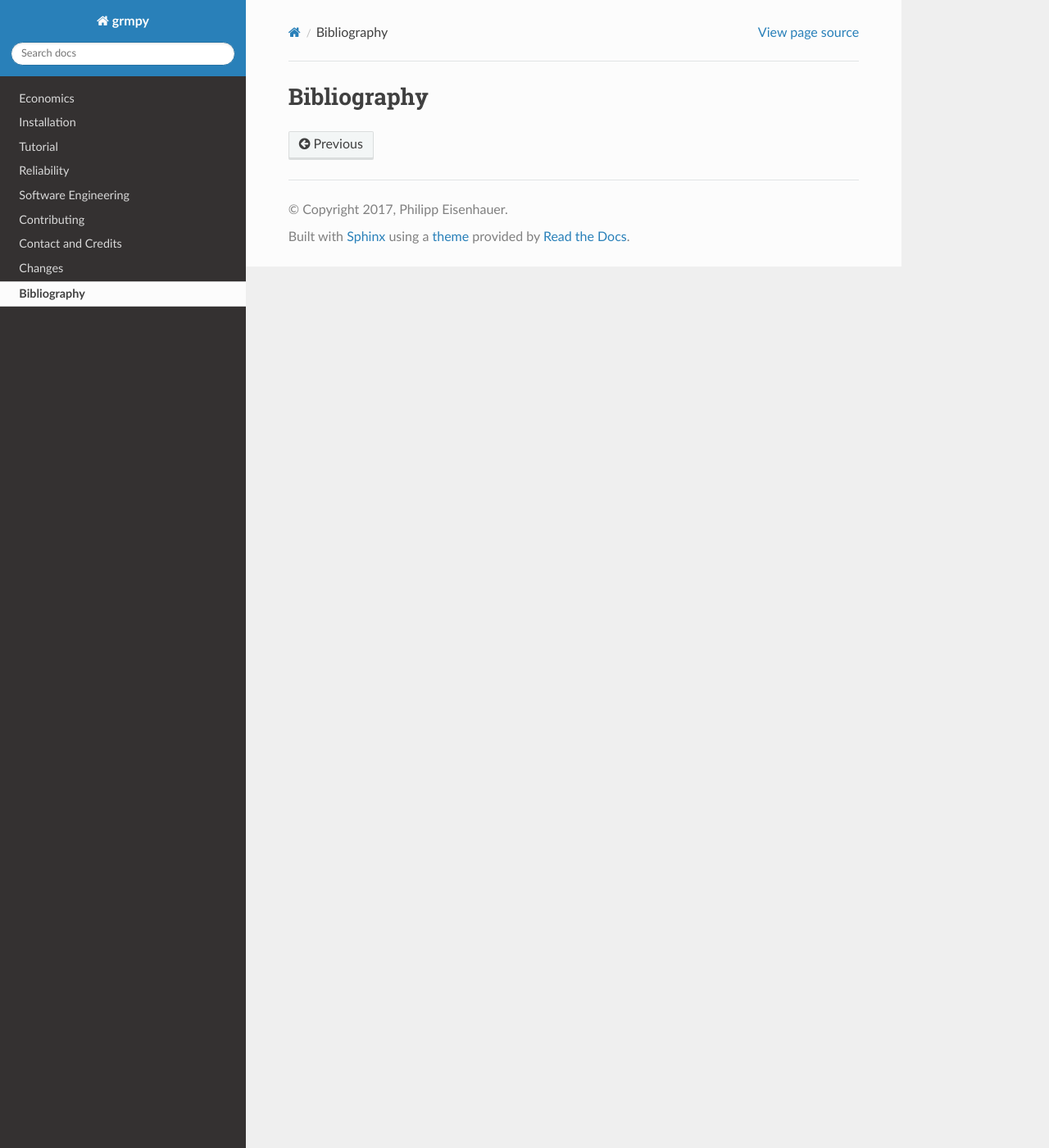
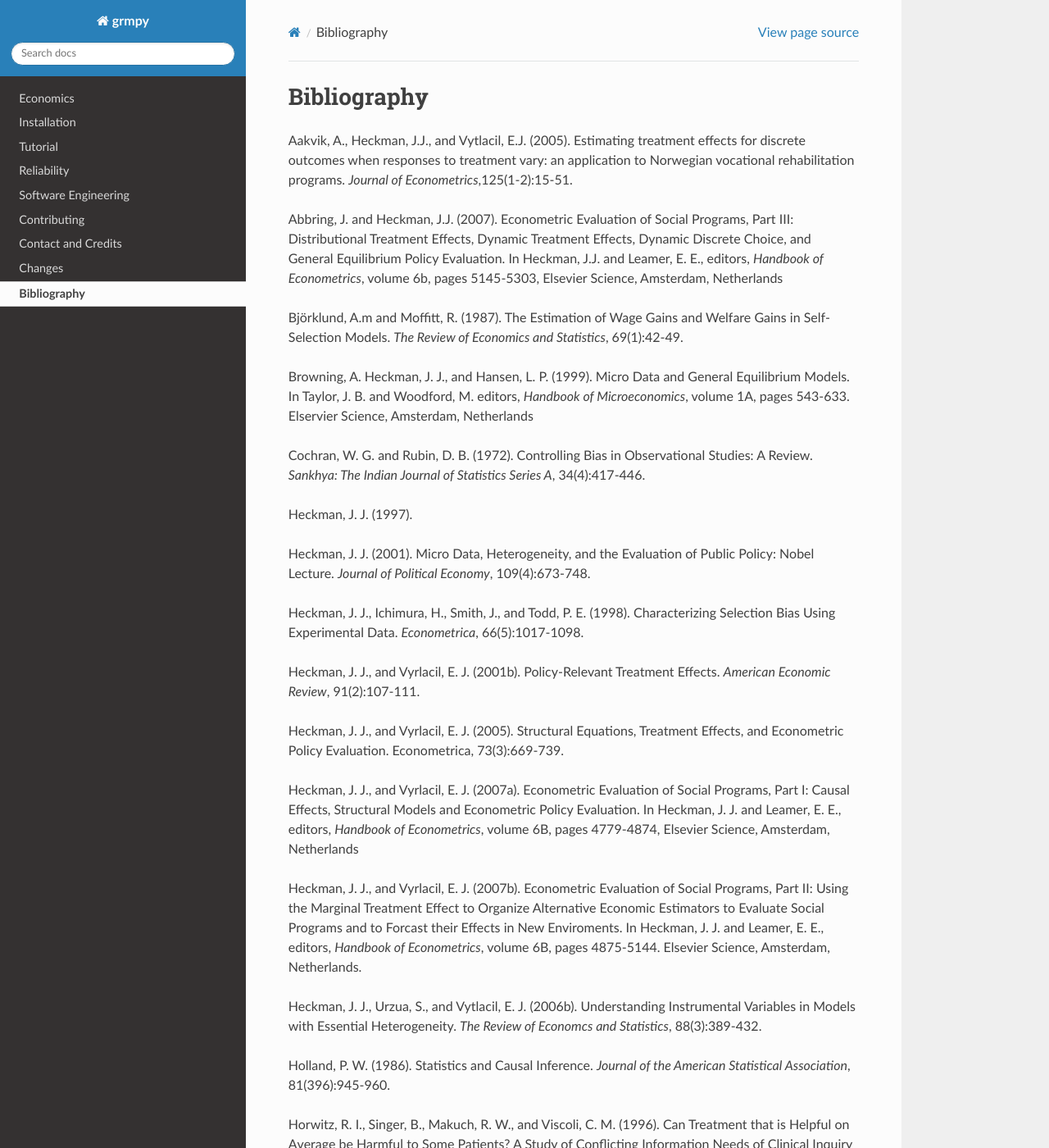
Before and after one commit to OpenSourceEconomics/grmpy, a Sphinx documentation site: the page built from docs/bibliography.rst, in a window 1280 px wide and 1400 px high. Shown: the whole window at 82% size. Built offline with Sphinx 7.4.7 and the Read the Docs theme 2.0.0, drawn with Linux system fonts in a browser that asks for light colours; some of the changed text lies outside the part shown.

Commit message:
Added references to bibliography.rst

```diff
--- a/docs/bibliography.rst
+++ b/docs/bibliography.rst
@@ -1,2 +1,44 @@
 Bibliography
 ============
+
+Aakvik, A., Heckman, J.J., and Vytlacil, E.J. (2005). Estimating treatment effects for discrete outcomes when responses to treatment vary: an application to Norwegian vocational rehabilitation programs. *Journal of Econometrics*,125(1-2):15-51.
+
+Abbring, J. and Heckman, J.J. (2007). Econometric Evaluation of Social Programs, Part III: Distributional Treatment Effects, Dynamic Treatment Effects, Dynamic Discrete Choice, and General Equilibrium Policy Evaluation. In Heckman, J.J. and Leamer, E. E., editors, *Handbook of Econometrics*, volume 6b, pages 5145-5303, Elsevier Science, Amsterdam, Netherlands
+
+Björklund, A.m and Moffitt, R. (1987). The Estimation of Wage Gains and Welfare Gains in Self-Selection Models. *The Review of Economics and Statistics*, 69(1):42-49.
+
+Browning, A. Heckman, J. J., and Hansen, L. P. (1999). Micro Data and General Equilibrium Models. In Taylor, J. B. and Woodford, M. editors, *Handbook of Microeconomics*, volume 1A, pages 543-633. Elservier Science, Amsterdam, Netherlands
+
+Cochran, W. G. and Rubin, D. B. (1972). Controlling Bias in Observational Studies: A Review. *Sankhya: The Indian Journal of Statistics Series A*, 34(4):417-446.
+
+Heckman, J. J. (1997).
+
+Heckman, J. J. (2001). Micro Data, Heterogeneity, and the Evaluation of Public Policy: Nobel Lecture. *Journal of Political Economy*, 109(4):673-748.
+
+Heckman, J. J., Ichimura, H., Smith, J., and Todd, P. E. (1998). Characterizing Selection Bias Using Experimental Data. *Econometrica*, 66(5):1017-1098.
+
+Heckman, J. J., and Vyrlacil, E. J. (2001b). Policy-Relevant Treatment Effects. *American Economic Review*, 91(2):107-111.
+
+Heckman, J. J., and Vyrlacil, E. J. (2005). Structural Equations, Treatment Effects, and Econometric Policy Evaluation. Econometrica, 73(3):669-739.
+
+Heckman, J. J., and Vyrlacil, E. J. (2007a). Econometric Evaluation of Social Programs, Part I: Causal Effects, Structural Models and Econometric Policy Evaluation. In Heckman, J. J. and Leamer, E. E., editors, *Handbook of Econometrics*, volume 6B, pages 4779-4874, Elsevier Science, Amsterdam, Netherlands
+
+Heckman, J. J., and Vyrlacil, E. J. (2007b). Econometric Evaluation of Social Programs, Part II: Using the Marginal Treatment Effect to Organize Alternative Economic Estimators to Evaluate Social Programs and to Forcast their Effects in New Enviroments. In Heckman, J. J. and Leamer, E. E., editors, *Handbook of Econometrics*, volume 6B, pages 4875-5144. Elsevier Science, Amsterdam, Netherlands.
+
+Heckman, J. J., Urzua, S., and Vytlacil, E. J. (2006b). Understanding Instrumental Variables in Models with Essential Heterogeneity. *The Review of Economcs and Statistics*, 88(3):389-432.
+
+Holland, P. W. (1986). Statistics and Causal Inference. *Journal of the American Statistical Association*, 81(396):945-960.
+
+Horwitz, R. I., Singer, B., Makuch, R. W., and Viscoli, C. M. (1996). Can Treatment that is Helpful on Average be Harmful to Some Patients? A Study of Conflicting Information Needs of Clinical Inquiry and Drug Regulation. *Journal of Clinical Epidimilogy*, 49(4):395-400.
+
+Horwitz, R. I., Singer, B., Makuch, R. W., and Viscoli, C. M. (1997). Reaching the Tunnel at the End of the Light. *Journal of Clinical Epidemiology*, 50(7):753-755.
+
+Imbens, G. W. (1994). Transition models in a non-stationary enviroment. *The Review of Economics and Statistics*, 76(4):703-720.
+
+Quandt, R. E. (1958). The Estimation of the Parameters of a Linear Regression System Obeying two Seperate Regimes. *Journal of the American Statistical Association*, 53(284):873-880.
+
+Quandt, R. E. (1972). A New Approach to Estimating Switching Regressions. *Journal of the American Statistical Association*, 67(338):306-310.
+
+Rosenbaum, P., Rubin, D. B., (1983). The central Role of the Propensity Score in Observational Studies for Causal Effects. *Biometrika*, 70(1):41-55.
+
+Roy, A. D. (1951). Some Thoughts on the Distribution of Earnings. *Oxford Economic Papers*, 3(2):135-146.
```
